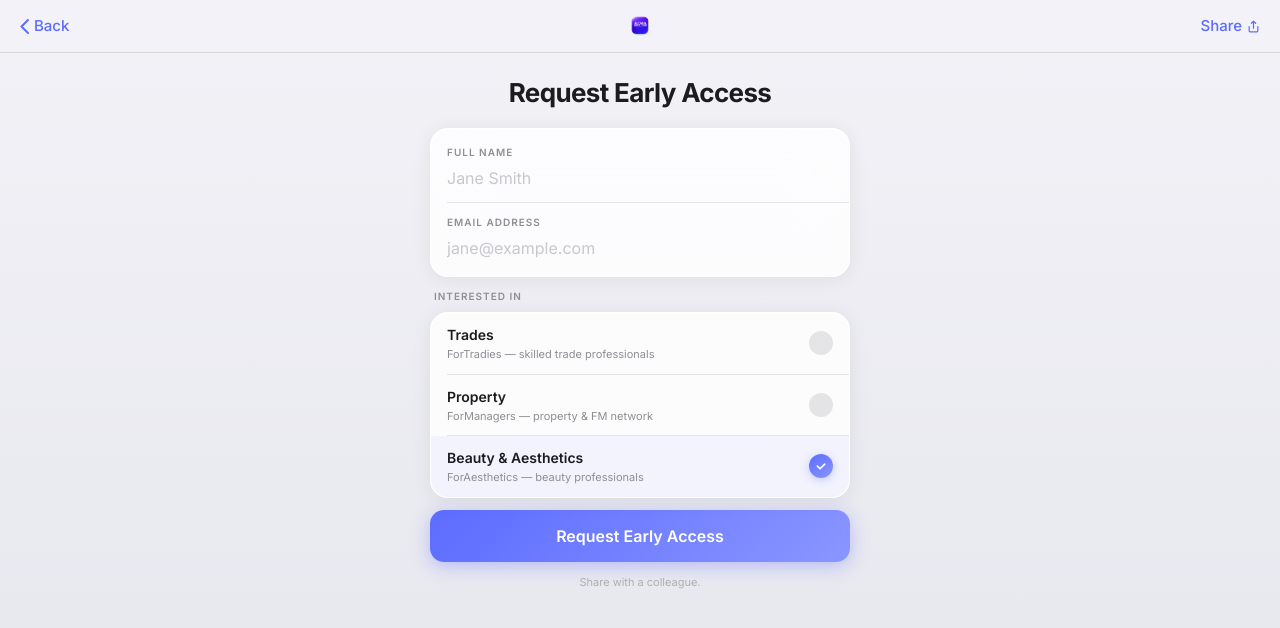
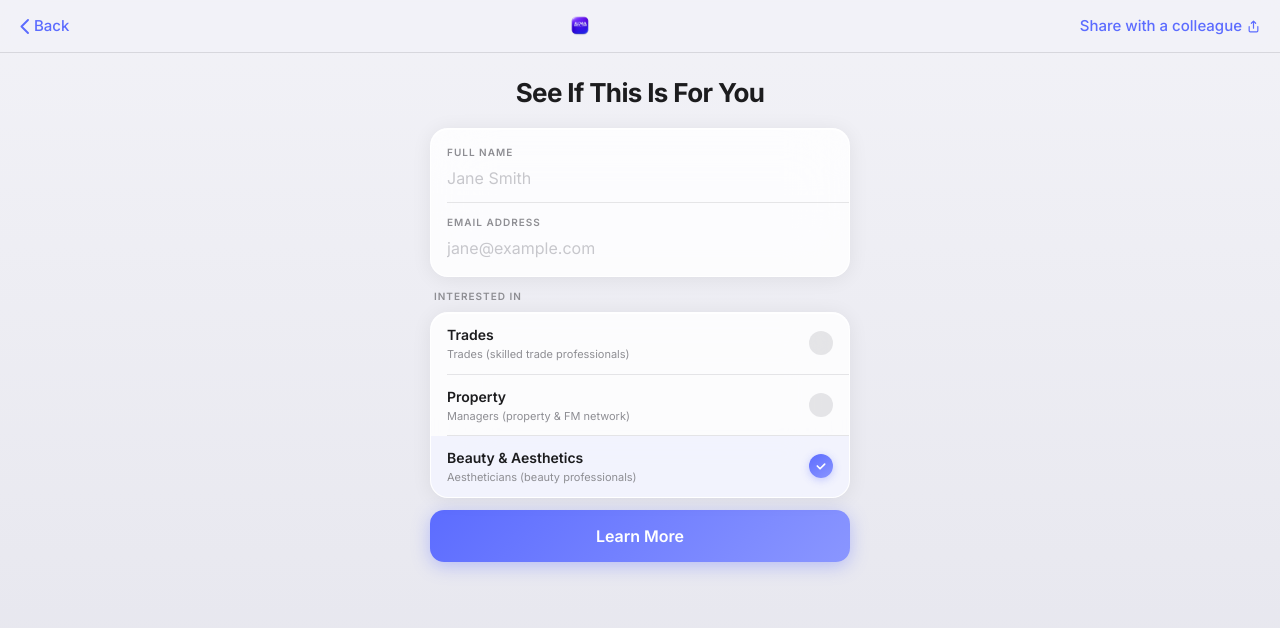
Before and after one commit to 1nn4a/iwa, a React (Vite) app: page /product-beauty-form in a window 1280 px wide. Shown: the top 628 px of the page. Built offline with nearby package versions, Linux system fonts and the light colour scheme.

Commit message:
hero txt a/b 5

```diff
--- a/src/pages/HomePage.tsx
+++ b/src/pages/HomePage.tsx
@@ -145,10 +145,15 @@ We enable specialist businesses and independent professionals to connect, share
           </div>
 
           <div className="relative mt-10">
-  <div
-    className="absolute top-5 left-1/2 -translate-x-1/2 w-screen h-full bg-cover bg-center opacity-100 pointer-events-none -z-10"
-    style={{ backgroundImage: `url(${cardsBg})` }}
-  />
+ <div
+  className="absolute top-5 left-1/2 -translate-x-1/2 w-screen opacity-100 pointer-events-none -z-10"
+  style={{
+    backgroundImage: `url(${cardsBg})`,
+    backgroundSize: '100% 100%',
+    backgroundRepeat: 'no-repeat',
+    aspectRatio: '853 / 1216',
+  }}
+/>
 
       <div className="relative md:hidden flex flex-col gap-4">
           {linkCards.map((card) => {
--- a/src/pages/ProductFormPage.tsx
+++ b/src/pages/ProductFormPage.tsx
@@ -12,15 +12,15 @@ interface Props {
 
 
 const PRODUCTS: { id: ProductId; label: string; sub: string }[] = [
-  { id: 'trades',   label: 'Trades',             sub: 'ForTradies — skilled trade professionals' },
-  { id: 'property', label: 'Property',            sub: 'ForManagers — property & FM network' },
-  { id: 'beauty',   label: 'Beauty & Aesthetics', sub: 'ForAesthetics — beauty professionals' },
+  { id: 'trades',   label: 'Trades',             sub: 'Trades (skilled trade professionals)' },
+  { id: 'property', label: 'Property',            sub: 'Managers (property & FM network)' },
+  { id: 'beauty',   label: 'Beauty & Aesthetics', sub: 'Aestheticians (beauty professionals)' },
 ]
 
 const META: Record<ProductId, { title: string }> = {
-  trades:   { title: 'ForTradies'    },
-  property: { title: 'ForManagers'   },
-  beauty:   { title: 'ForAesthetics' },
+  trades:   { title: 'Trades'    },
+  property: { title: 'Property'  },
+  beauty:   { title: 'Aestheticians' },
 }
 
 const RATE_KEY = 'iwa_submit_ts'
@@ -159,8 +159,8 @@ export default function ProductFormPage({ product }: Props) {
   return (
     <>
       <Helmet>
-        <title>{meta.title} — Request Early Access · Innovate With Aima</title>
-        <meta name="description" content={`Request early access to ${meta.title} from the Innovate With Aima professional network.`} />
+      <title>{meta.title} — See If This Is For You · Innovate With Aima</title>
+<meta name="description" content={`Find out if ${meta.title} is right for you, part of the Innovate With Aima professional network.`} />
         <meta name="robots" content="noindex, nofollow" />
          <meta name="viewport" content="width=device-width, initial-scale=1, maximum-scale=1" />
       </Helmet>
@@ -195,18 +195,18 @@ export default function ProductFormPage({ product }: Props) {
           <button
   type="button"
   onClick={handleShare}
-            className="flex items-center gap-[5px] text-[15px] font-medium min-w-[60px] justify-end"
+  className="flex items-center gap-[5px] text-[15px] font-medium justify-end"
   style={{ color: '#5c6cff' }}
-            aria-label="Share this page"
+  aria-label="Share with a colleague"
 >
-            Share
+  Share with a colleague
             <svg width="13" height="13" viewBox="0 0 24 24" fill="none" stroke="currentColor" strokeWidth="2.2" strokeLinecap="round" strokeLinejoin="round" aria-hidden="true">
               <path d="M4 12v8a2 2 0 002 2h12a2 2 0 002-2v-8M16 6l-4-4-4 4M12 2v13" />
             </svg>
           </button>
         </div>
 
-         <div className="flex-1 overflow-y-auto">
+<div className="flex-1 overflow-y-auto" style={{ overscrollBehaviorY: 'contain' }}>
           <div className="flex flex-col items-center px-4 pt-5 pb-6">
             <div className="w-full max-w-[420px] flex flex-col gap-3">
 
@@ -217,7 +217,7 @@ export default function ProductFormPage({ product }: Props) {
                 className="text-center pb-1"
               >
               <h1 className="text-[26px] font-bold tracking-tight" style={{ color: '#1c1c1e' }}>
-                  Request Early Access
+  See If This Is For You
 </h1>
               </motion.div>
 
@@ -417,12 +417,10 @@ export default function ProductFormPage({ product }: Props) {
                       aria-busy={phase === 'loading'}
                     >
                   {phase === 'loading' && <Spinner />}
-                      {phase === 'loading' ? 'Submitting…' : phase === 'error' ? 'Try Again' : 'Request Early Access'}
+{phase === 'loading' ? 'Submitting…' : phase === 'error' ? 'Try Again' : 'Learn More'}
                     </motion.button>
 
-                    <p className="text-center text-[11px] leading-relaxed" style={{ color: '#aeaeb2' }}>
-                      Share with a colleague.
-                    </p>
+
                   </motion.div>
                 )}
               </AnimatePresence>
```
Lines whose indentation alone changed are shown as unchanged.
